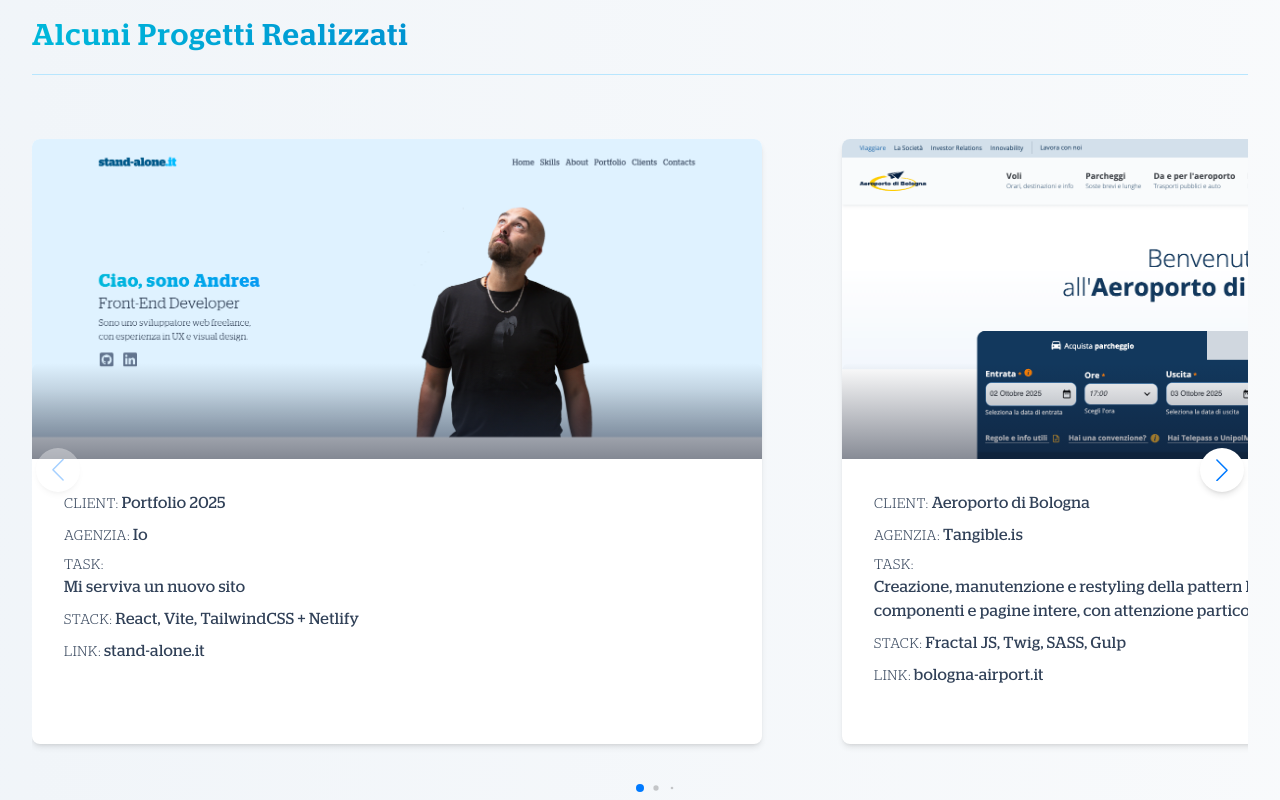
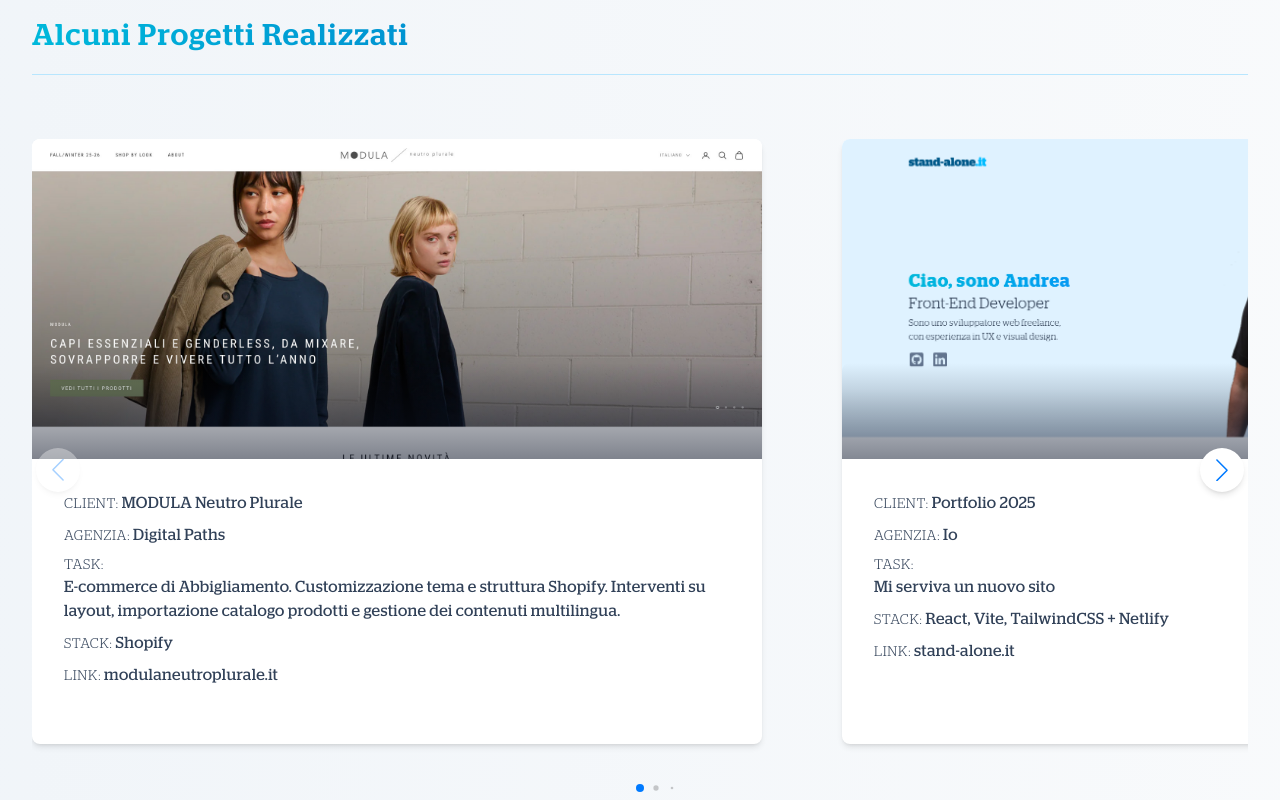
Before and after one commit to andreastandalone/react-portfolio, a React (Vite) app: page / in a window 1280 px wide. Shown: the part 1920-2720 px from the top of the page. Built offline with nearby package versions, Linux system fonts and the light colour scheme.

Commit message:
new project added

```diff
--- a/src/data.jsx
+++ b/src/data.jsx
@@ -1,6 +1,7 @@
 import { nanoid } from 'nanoid'
 import { FaCode, FaRandom, FaPuzzlePiece } from 'react-icons/fa'
 
+import projModula from './assets/projects/modulanp.jpg'
 import projStnd from './assets/projects/standalone2025.png'
 import projAdb from './assets/projects/screen-adb22.png'
 import projJarvis from './assets/projects/jarvis.png'
@@ -55,6 +56,16 @@
 ]
 
 export const projects = [
+	{
+		id: nanoid(),
+		client: 'MODULA Neutro Plurale',
+		agency: 'Digital Paths',
+		img: projModula,
+		url: 'https://modulaneutroplurale.it/',
+		urlText: 'modulaneutroplurale.it',
+		text: 'E-commerce di Abbigliamento. Customizzazione tema e struttura Shopify. Interventi su layout, importazione catalogo prodotti e gestione dei contenuti multilingua.',
+		stack: 'Shopify',
+	},
 	{
 		id: nanoid(),
 		client: 'Portfolio 2025',
```
Also changed, not shown: src/assets/projects/modulanp.jpg (added).
